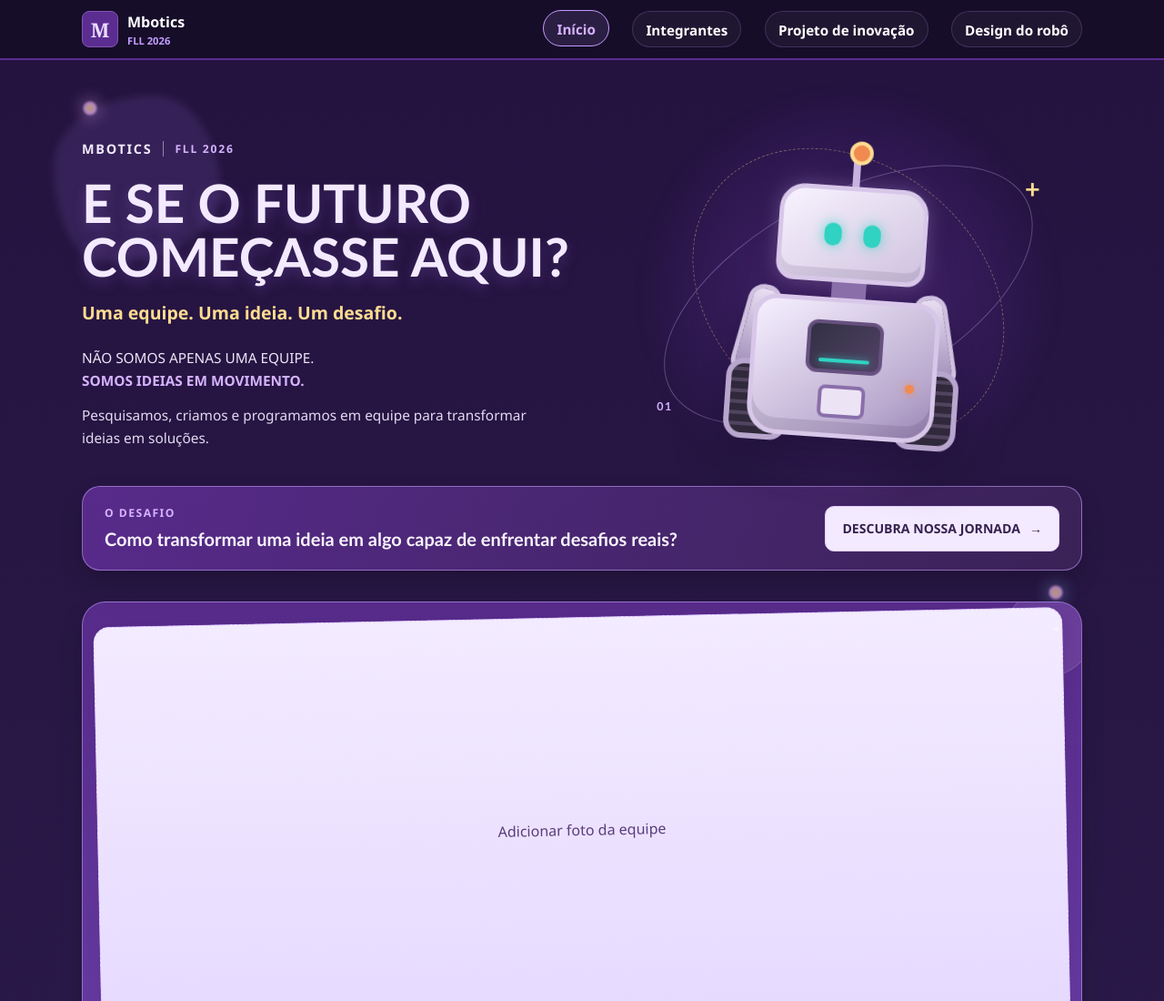
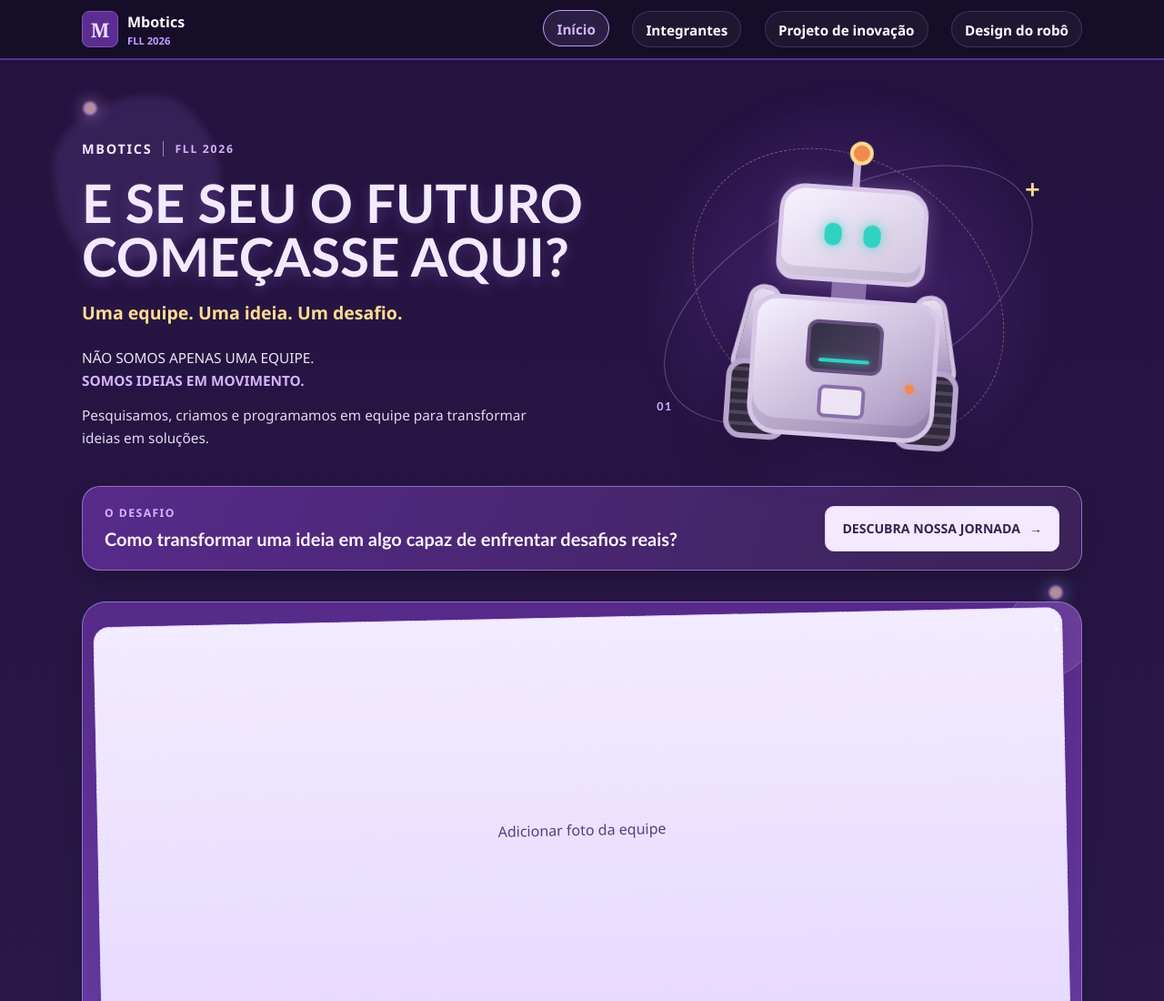
Before and after one commit to Sesi308/PortifolioFLL, a plain HTML site: page index.html in a window 1280 px wide. Shown: the top 1100 px of the page at 91% size. Drawn offline with Linux system fonts and the light colour scheme.

Commit message:
teste hadassa

```diff
--- a/index.html
+++ b/index.html
@@ -26,7 +26,7 @@
         <section class="hero-inicio" aria-labelledby="titulo-inicio">
             <div class="hero-conteudo">
                 <p class="hero-identificador">Mbotics <span>FLL 2026</span></p>
-                <h1 id="titulo-inicio">E SE O FUTURO<br>COMEÇASSE AQUI?</h1>
+                <h1 id="titulo-inicio">E SE seu O FUTURO<br>COMEÇASSE AQUI?</h1>
                 <p class="hero-linha">Uma equipe. Uma ideia. Um desafio.</p>
                 <p class="hero-identidade">Não somos apenas uma equipe.<br><strong>Somos ideias em movimento.</strong></p>
                 <p class="slogan-equipe">Pesquisamos, criamos e programamos em equipe para transformar ideias em soluções.</p>
```
